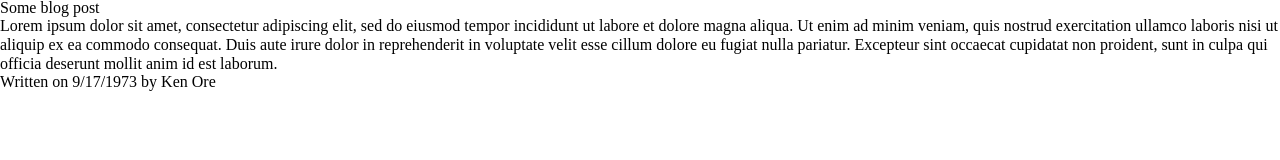
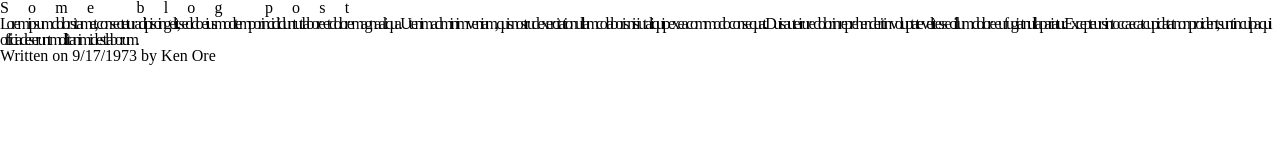
Before and after one commit to kensan73/hello-galen, a website: page index.html in a window 1280 px wide. Drawn offline with Linux system fonts and the light colour scheme.

Commit message:
typography increase decrease letter spacing answer

```diff
--- a/index.html
+++ b/index.html
@@ -51,8 +51,8 @@
 <div id="header">
   <!-- Increase spacing of h1 lettering by 1.2em and decrease p spacing between letters by 0.2em. -->
   <div>
-    <h1>Some blog post</h1>
-    <p style="line-height: 1.2;">Lorem ipsum dolor sit amet, consectetur adipiscing elit, sed do eiusmod tempor incididunt ut labore et dolore magna aliqua. Ut enim ad minim veniam, quis nostrud exercitation ullamco laboris nisi ut aliquip ex ea commodo consequat. Duis aute irure dolor in reprehenderit in voluptate velit esse cillum dolore eu fugiat nulla pariatur. Excepteur sint occaecat cupidatat non proident, sunt in culpa qui officia deserunt mollit anim id est laborum.</p>
+    <h1 style="letter-spacing: 1.2em;">Some blog post</h1>
+    <p style="letter-spacing: -0.2em;">Lorem ipsum dolor sit amet, consectetur adipiscing elit, sed do eiusmod tempor incididunt ut labore et dolore magna aliqua. Ut enim ad minim veniam, quis nostrud exercitation ullamco laboris nisi ut aliquip ex ea commodo consequat. Duis aute irure dolor in reprehenderit in voluptate velit esse cillum dolore eu fugiat nulla pariatur. Excepteur sint occaecat cupidatat non proident, sunt in culpa qui officia deserunt mollit anim id est laborum.</p>
     <p>Written on 9/17/1973 by Ken Ore</p>
   </div>
 </div>
```
Also changed, not shown: 1 other file.
